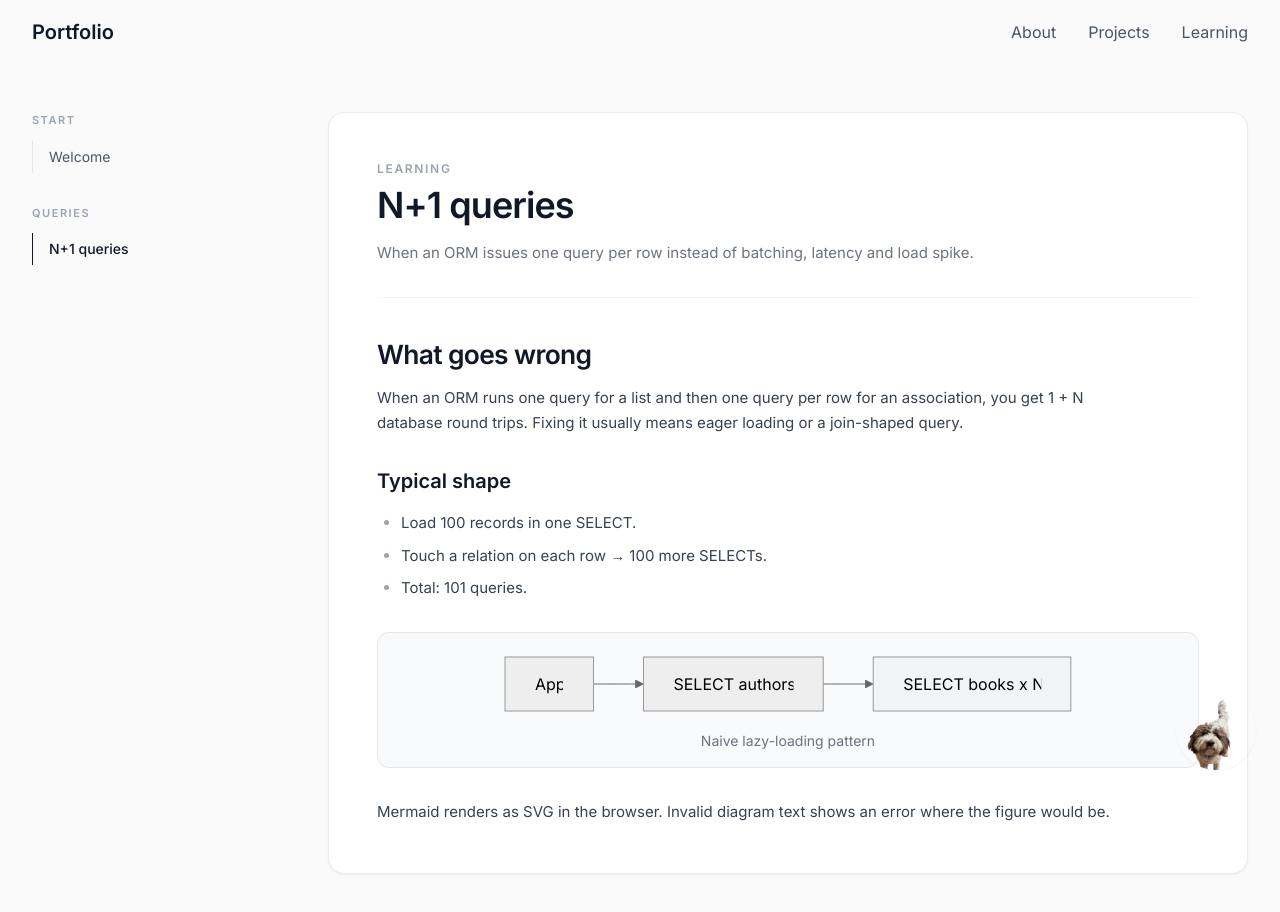
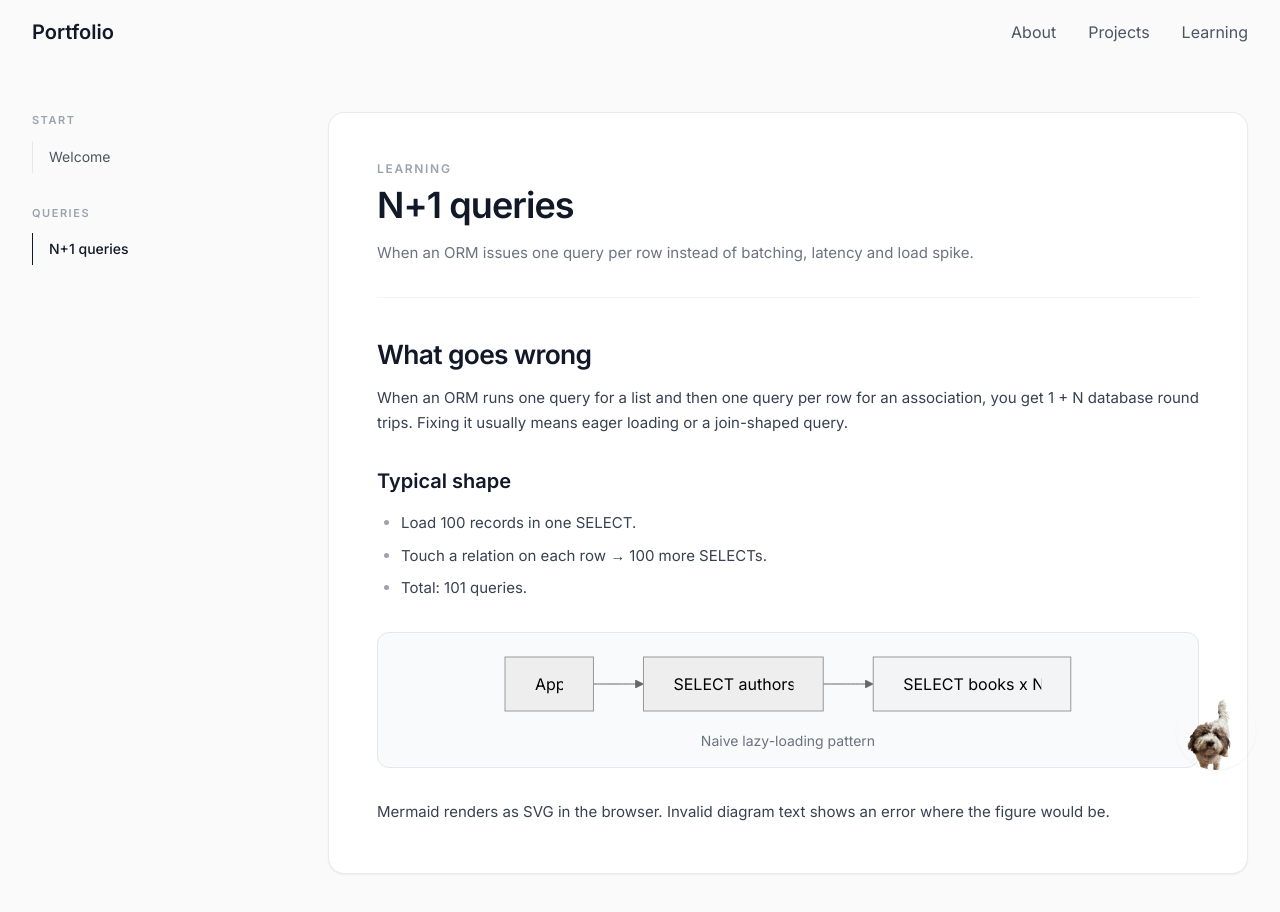
Before and after one commit to SimonNRisk/portfolio, a Next.js app: page /learning/n-plus-one in a window 1280 px wide. Shown: the top 912 px of the page. Built offline with nearby package versions, Linux system fonts and the light colour scheme.

Commit message:
fix right margin

```diff
--- a/src/components/learning/LearningArticle.tsx
+++ b/src/components/learning/LearningArticle.tsx
@@ -1,4 +1,5 @@
 import type { LearningPost } from "@/content/learning/types";
+import { learningContentMeasure } from "./contentMeasure";
 import { LearningBlocks } from "./LearningBlocks";
 
 type LearningArticleProps = {
@@ -15,7 +16,9 @@ export function LearningArticle({ post }: LearningArticleProps) {
           <p className="mt-2 text-lg font-medium text-gray-600 sm:text-xl">{post.subtitle}</p>
         ) : null}
         {post.intro ? (
-          <p className="mt-4 max-w-3xl text-sm leading-relaxed text-gray-500 sm:text-[15px]">{post.intro}</p>
+          <p className={`mt-4 text-sm leading-relaxed text-gray-500 sm:text-[15px] ${learningContentMeasure}`}>
+            {post.intro}
+          </p>
         ) : null}
       </header>
 
--- a/src/components/learning/LearningBlocks.tsx
+++ b/src/components/learning/LearningBlocks.tsx
@@ -1,4 +1,5 @@
 import type { LearningBlock } from "@/content/learning/types";
+import { learningContentMeasure } from "./contentMeasure";
 import { MermaidBlock } from "./MermaidBlock";
 
 function renderBlock(block: LearningBlock, index: number) {
@@ -20,7 +21,10 @@ function renderBlock(block: LearningBlock, index: number) {
       );
     case "p":
       return (
-        <p key={index} className="mt-4 max-w-3xl text-[15px] leading-relaxed text-gray-700 first:mt-0">
+        <p
+          key={index}
+          className={`mt-4 text-[15px] leading-relaxed text-gray-700 first:mt-0 ${learningContentMeasure}`}
+        >
           {block.text}
         </p>
       );
@@ -29,7 +33,7 @@ function renderBlock(block: LearningBlock, index: number) {
         return (
           <ol
             key={index}
-            className="mt-4 max-w-3xl list-decimal space-y-2 pl-6 text-[15px] leading-relaxed text-gray-700 marker:text-gray-400"
+            className={`mt-4 list-decimal space-y-2 pl-6 text-[15px] leading-relaxed text-gray-700 marker:text-gray-400 ${learningContentMeasure}`}
           >
             {block.items.map((item) => (
               <li key={item}>{item}</li>
@@ -40,7 +44,7 @@ function renderBlock(block: LearningBlock, index: number) {
       return (
         <ul
           key={index}
-          className="mt-4 max-w-3xl list-disc space-y-2 pl-6 text-[15px] leading-relaxed text-gray-700 marker:text-gray-400"
+          className={`mt-4 list-disc space-y-2 pl-6 text-[15px] leading-relaxed text-gray-700 marker:text-gray-400 ${learningContentMeasure}`}
         >
           {block.items.map((item) => (
             <li key={item}>{item}</li>
@@ -49,7 +53,7 @@ function renderBlock(block: LearningBlock, index: number) {
       );
     case "figure":
       return (
-        <figure key={index} className="my-8 max-w-3xl">
+        <figure key={index} className={`my-8 ${learningContentMeasure}`}>
           {/* eslint-disable-next-line @next/next/no-img-element -- content-defined paths from /public */}
           <img
             src={block.src}
--- /dev/null
+++ b/src/components/learning/contentMeasure.ts
@@ -0,0 +1,3 @@
+/** Max width for body copy — scales up with viewport (wider than old max-w-3xl at each step). */
+export const learningContentMeasure =
+  "max-w-4xl lg:max-w-5xl xl:max-w-6xl 2xl:max-w-7xl";
```
